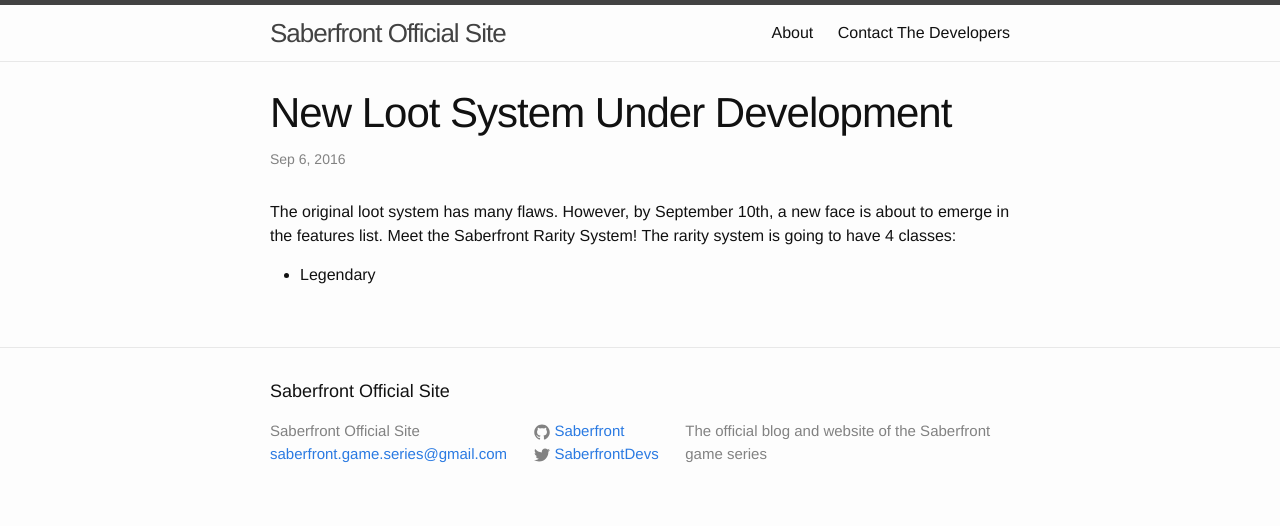
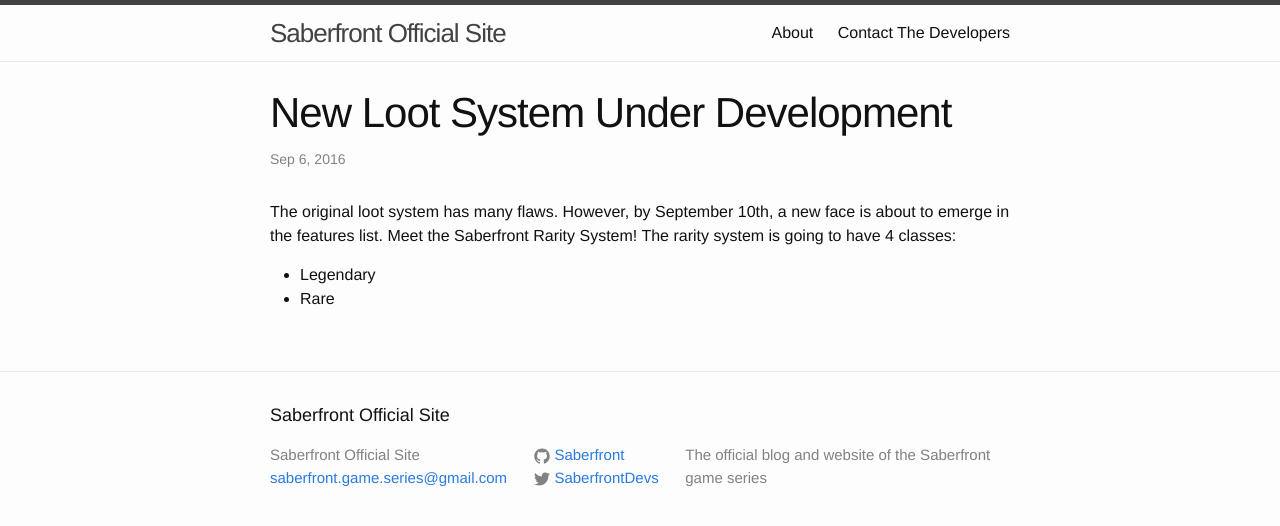
Before and after one commit to Saberfront/saberfront.github.io, a Jekyll site: the page built from _posts/2016-09-06-New-Loot-System-Under-Development.markdown, in a window 1280 px wide. Shown: the top 526 px of the page. Built offline with Jekyll 4.4.1, drawn with Linux system fonts in a browser that asks for light colours.

Commit message:
Update 2016-09-06-New-Loot-System-Under-Development.markdown

```diff
--- a/_posts/2016-09-06-New-Loot-System-Under-Development.markdown
+++ b/_posts/2016-09-06-New-Loot-System-Under-Development.markdown
@@ -7,3 +7,4 @@ category: Updates
 The original loot system has many flaws. However, by September 10th, a new face is about to emerge in the features list. Meet the Saberfront Rarity System! The rarity system is going to have 4 classes:
 
 - Legendary
+- Rare
```
